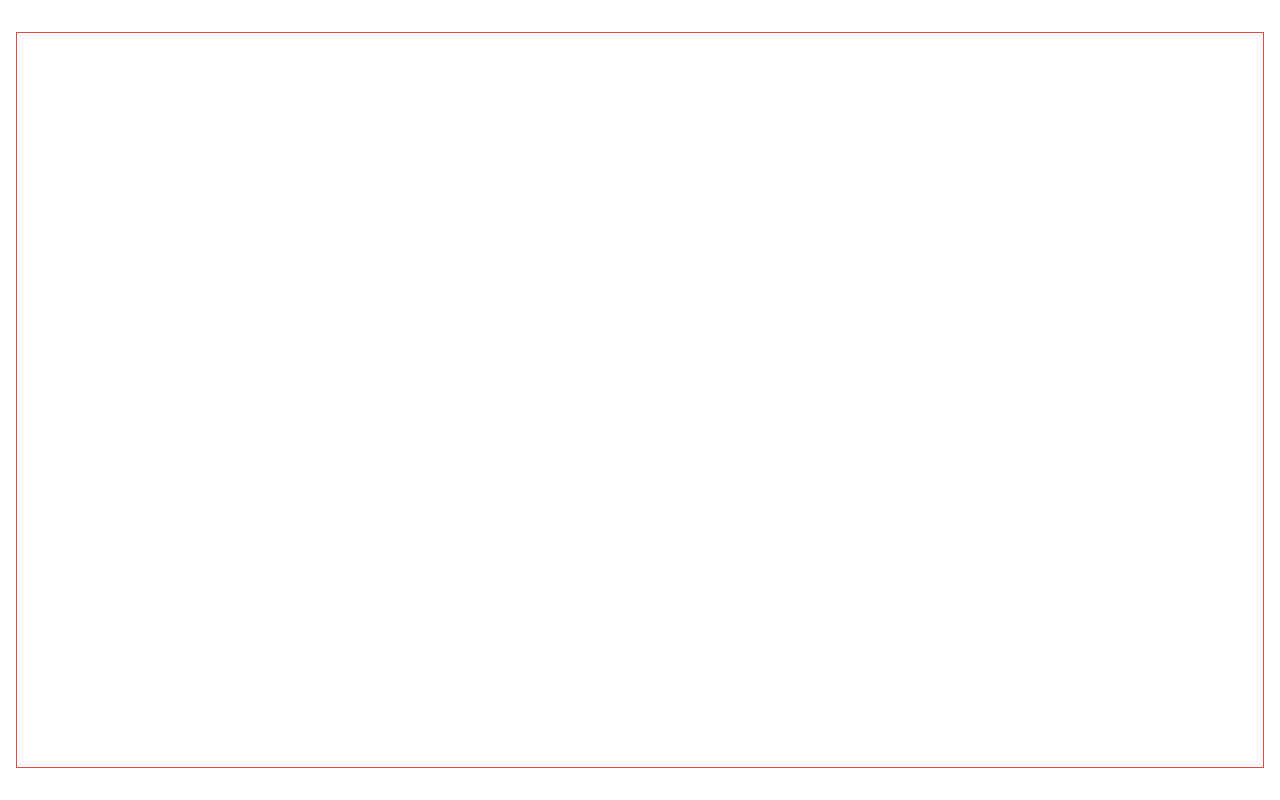
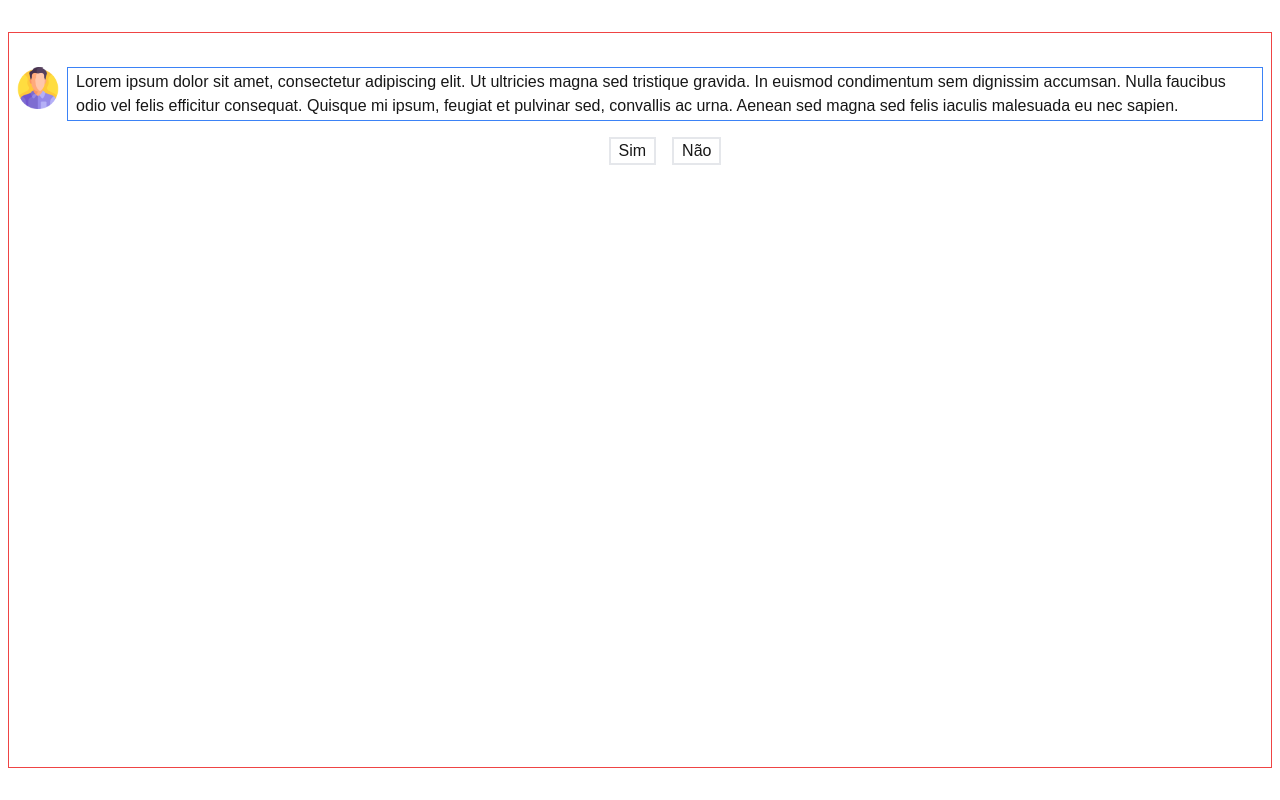
Before and after one commit to Marcosfsalazar/quick-interview, a Next.js app: page /interview/1 in a window 1280 px wide. Built offline with nearby package versions, Linux system fonts and the light colour scheme.

Commit message:
feat: chat layout and message component

```diff
--- a/src/app/interview/[id]/page.tsx
+++ b/src/app/interview/[id]/page.tsx
@@ -3,7 +3,7 @@ import ChatWindow from '@/components/ChatWindow/ChatWindow';
 export default function Page({ params }: { params: { id: string } }) {
   console.log(params.id);
   return (
-    <main className="h-screen flex justify-center py-8 px-4">
+    <main className="h-screen flex justify-center py-8 px-2">
       <ChatWindow />
     </main>
   );
--- a/src/components/ChatWindow/ChatWindow.tsx
+++ b/src/components/ChatWindow/ChatWindow.tsx
@@ -1,5 +1,26 @@
+import { Message } from '../Message';
+
 const ChatWindow = () => {
-  return <div className="border border-red-500 container"></div>;
+  return (
+    <div className="border border-red-500 container flex flex-col py-8">
+      <Message.Root>
+        <Message.Icon src="/icons/man.png" />
+        <div className="flex flex-col gap-4">
+          <Message.Content
+            message="Lorem ipsum dolor sit amet, consectetur adipiscing elit. Ut ultricies
+      magna sed tristique gravida. In euismod condimentum sem dignissim
+      accumsan. Nulla faucibus odio vel felis efficitur consequat. Quisque mi
+      ipsum, feugiat et pulvinar sed, convallis ac urna. Aenean sed magna sed
+      felis iaculis malesuada eu nec sapien."
+          />
+          <Message.Action>
+            <Message.Button>Sim</Message.Button>
+            <Message.Button>Não</Message.Button>
+          </Message.Action>
+        </div>
+      </Message.Root>
+    </div>
+  );
 };
 
 export default ChatWindow;
--- /dev/null
+++ b/src/components/Message/MessageAction.tsx
@@ -0,0 +1,11 @@
+import { ReactNode } from 'react';
+
+interface MessageActionProps {
+  children: ReactNode;
+}
+
+const MessageAction = ({ children }: MessageActionProps) => {
+  return <div className="flex gap-4 self-center">{children}</div>;
+};
+
+export default MessageAction;
--- /dev/null
+++ b/src/components/Message/MessageButton.tsx
@@ -0,0 +1,15 @@
+import { ButtonHTMLAttributes, ReactNode } from 'react';
+
+interface MessageButtonProps extends ButtonHTMLAttributes<HTMLButtonElement> {
+  children: ReactNode;
+}
+
+const MessageButton = ({ children, ...buttonProps }: MessageButtonProps) => {
+  return (
+    <button {...buttonProps} className="border-2 px-2">
+      {children}
+    </button>
+  );
+};
+
+export default MessageButton;
--- /dev/null
+++ b/src/components/Message/MessageContent.tsx
@@ -0,0 +1,13 @@
+interface MessageContentProps {
+  message: string;
+}
+
+const MessageContent = ({ message }: MessageContentProps) => {
+  return (
+    <div className="container border border-blue-500 max-w-8/12 min-w-4 w-full py-0.5 px-2 whitespace-normal">
+      {message}
+    </div>
+  );
+};
+
+export default MessageContent;
--- /dev/null
+++ b/src/components/Message/MessageIcon.tsx
@@ -0,0 +1,19 @@
+import Image from 'next/image';
+
+interface MessageIconProps {
+  src: string;
+}
+
+const MessageIcon = ({ src }: MessageIconProps) => {
+  return (
+    <Image
+      src={src}
+      alt="avatar icon"
+      width={50}
+      height={50}
+      className="max-w-[42px] max-h-[42px] self-start"
+    />
+  );
+};
+
+export default MessageIcon;
--- /dev/null
+++ b/src/components/Message/MessageRoot.tsx
@@ -0,0 +1,18 @@
+import { ReactNode } from 'react';
+
+interface MessageRootProps {
+  children: ReactNode;
+  className?: string;
+}
+
+const MessageRoot = ({ children, className }: MessageRootProps) => {
+  return (
+    <div
+      className={`${className} container gap-2 flex items-center justify-start w-full py-0.5 px-2`}
+    >
+      {children}
+    </div>
+  );
+};
+
+export default MessageRoot;
--- /dev/null
+++ b/src/components/Message/index.tsx
@@ -0,0 +1,13 @@
+import MessageAction from './MessageAction';
+import MessageButton from './MessageButton';
+import MessageContent from './MessageContent';
+import MessageIcon from './MessageIcon';
+import MessageRoot from './MessageRoot';
+
+export const Message = {
+  Root: MessageRoot,
+  Icon: MessageIcon,
+  Content: MessageContent,
+  Action: MessageAction,
+  Button: MessageButton,
+};
```
Also changed, not shown: public/icons/man.png (added).
